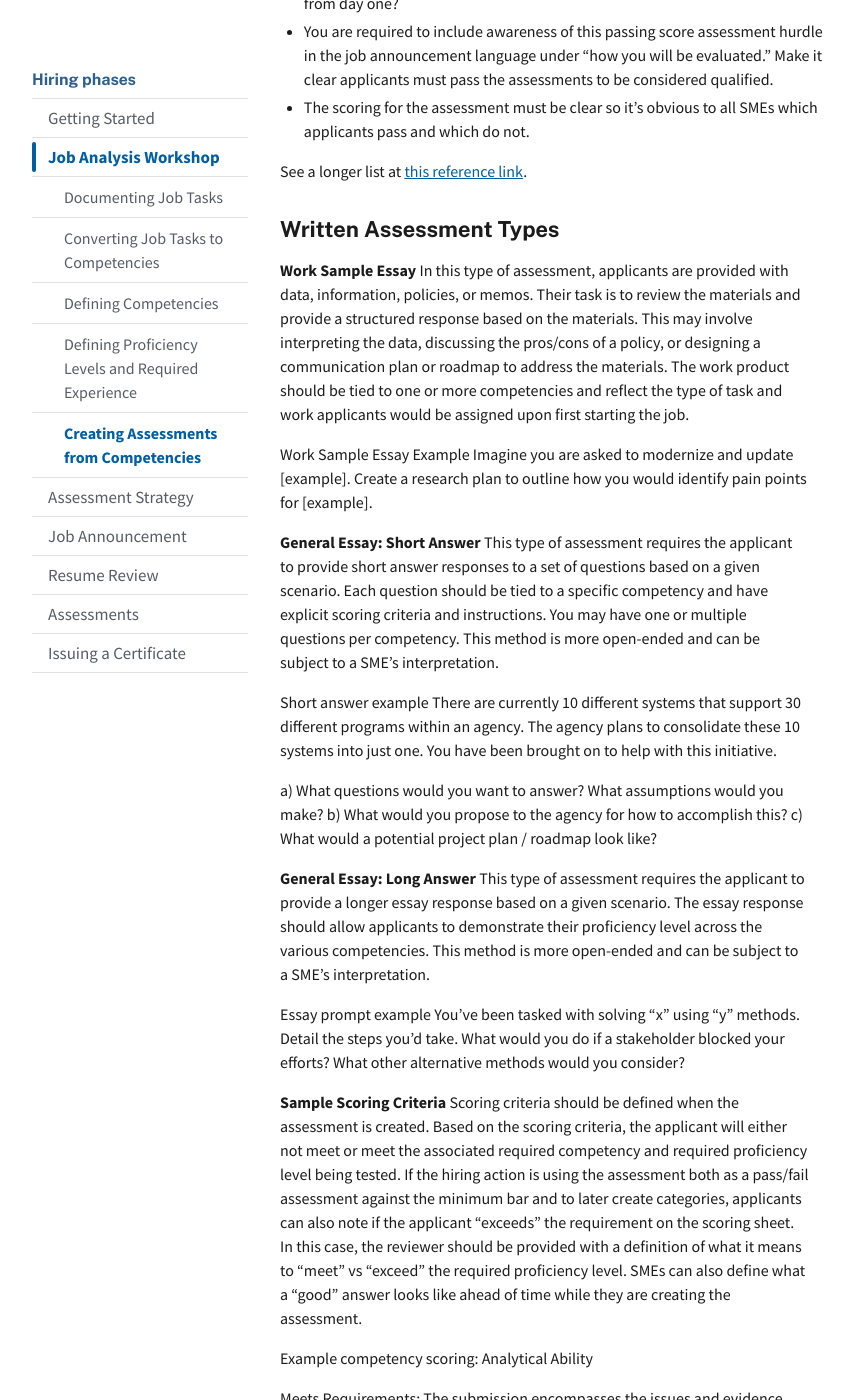
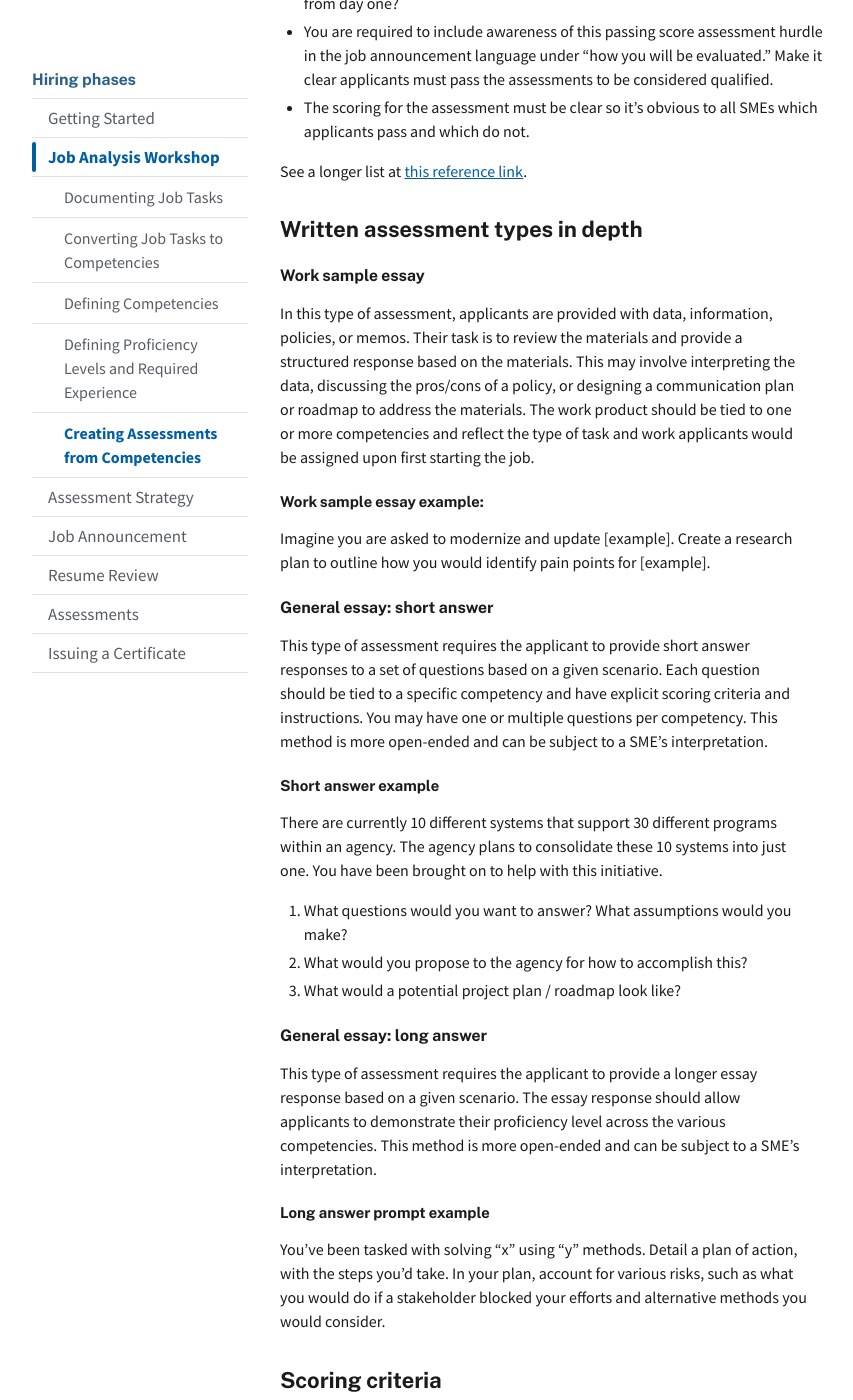
Before and after one commit to usds/SME-QA-Website, a Jekyll site: the page built from pages/phases/job-analysis/creating-assessments-from-competencies.md, in a window 1280 px wide and 1400 px high, scrolled down 1320 px. Shown: the whole window, without its empty margins (128-981 px from the left). Built offline with Jekyll 4.4.1, drawn with Linux system fonts in a browser that asks for light colours; some of the changed text lies outside the part shown.

Commit message:
formatting updates

```diff
--- a/pages/phases/job-analysis/creating-assessments-from-competencies.md
+++ b/pages/phases/job-analysis/creating-assessments-from-competencies.md
@@ -19,14 +19,14 @@ As a best practice, applicants should pass through multiple hurdles with multipl
 
 Use your defined competencies, proficiencies, and required experience to create guidance for SMEs reviewing applicant responses.
 
-### Assessment Options (all pass/fail)
+### Assessment options (all pass/fail)
 
 During job analysis you will select additional assessment hurdles to measure an applicant's competencies. For example:
 
-  - Work Samples (these can be requested at the time of application)
-  - Written Assessments
-  - Structured Interviews
-  - USAHire Assessments
+  - Work samples (these can be requested at the time of application)
+  - Written assessments
+  - Structured interviews
+  - USAHire assessments
 
 You should discuss options thoughtfully with hiring managers before the job analysis workshop, then plan the content of the assessments with SMEs during that workshop. If you have more than one assessment then they must measure two different things. This allows you to disqualify applicants from the second assessment if they don't pass the first.
 
@@ -37,47 +37,46 @@ If you are creating a new passing score work simulation assessment, think throug
 
 See a longer list at [this reference link](https://www.opm.gov/policy-data-oversight/assessment-and-selection/other-assessment-methods/).
 
-### Written Assessment Types
+### Written assessment types in depth
 
-**Work Sample Essay**
+#### Work sample essay
 In this type of assessment, applicants are provided with data, information, policies, or memos. Their task is to review the materials and provide a structured response based on the materials. This may involve interpreting the data, discussing the pros/cons of a policy, or designing a communication plan or roadmap to address the materials. The work product should be tied to one or more competencies and reflect the type of task and work applicants would be assigned upon first starting the job.
 
-Work Sample Essay Example
+##### Work sample essay example:
 Imagine you are asked to modernize and update [example]. Create a research plan to outline how you would identify pain points for [example].
 
-**General Essay: Short Answer**
+#### General essay: short answer
 This type of assessment requires the applicant to provide short answer responses to a set of questions based on a given scenario. Each question should be tied to a specific competency and have explicit scoring criteria and instructions. You may have one or multiple questions per competency. This method is more open-ended and can be subject to a SME’s interpretation.
 
-Short answer example
+##### Short answer example
 There are currently 10 different systems that support 30 different programs within an agency. The agency plans to consolidate these 10 systems into just one. You have been brought on to help with this initiative.
 
-a)	What questions would you want to answer? What assumptions would you make?
-b)	What would you propose to the agency for how to accomplish this?
-c)	What would a potential project plan / roadmap look like?
+1.	What questions would you want to answer? What assumptions would you make?
+2.	What would you propose to the agency for how to accomplish this?
+3.	What would a potential project plan / roadmap look like?
 
-**General Essay: Long Answer**
+#### General essay: long answer
 This type of assessment requires the applicant to provide a longer essay response based on a given scenario. The essay response should allow applicants to demonstrate their proficiency level across the various competencies. This method is more open-ended and can be subject to a SME’s interpretation.
 
-Essay prompt example
-You’ve been tasked with solving “x” using “y” methods. Detail the steps you’d take. What would you do if a stakeholder blocked your efforts? What other alternative methods would you consider?
+##### Long answer prompt example
+You’ve been tasked with solving “x” using “y” methods. Detail a plan of action, with the steps you’d take. In your plan, account for various risks, such as what you would do if a stakeholder blocked your efforts and alternative methods you would consider.
 
-**Sample Scoring Criteria**
+### Scoring criteria
 Scoring criteria should be defined when the assessment is created. Based on the scoring criteria, the applicant will either not meet or meet the associated required competency and required proficiency level being tested. If the hiring action is using the assessment both as a pass/fail assessment against the minimum bar and to later create categories, applicants can also note if the applicant “exceeds” the requirement on the scoring sheet. In this case, the reviewer should be provided with a definition of what it means to “meet” vs “exceed” the required proficiency level. SMEs can also define what a “good” answer looks like ahead of time while they are creating the assessment.
 
-Example competency scoring: Analytical Ability
+##### Example competency scoring: Analytical ability
 
-Meets Requirements: The submission encompasses the issues and evidence that were identified in the answer key table. A recommendation is provided.
+- Meets Requirements: The submission encompasses the issues and evidence that were identified in the answer key table. A recommendation is provided.
+- Exceeds Requirements: In addition to meeting the “Meets Requirements” definition, the applicant’s summary includes mitigating factors.
 
-Exceeds Requirements: In addition to meeting the “Meets Requirements” definition, the applicant’s summary includes mitigating factors.
-
-### Written Assessments Tips
+### Written assessments tips
 - The assessment type should be appropriate to evaluate the applicant's proficiency level within the pre-defined competencies.
 - Ideally, you will have time during the workshop for live testing of assessment questions. If you end up revising the assessment after the workshop, the revised assessment will need to be tested.
 - As part of testing, record the time it will take to conduct the written assessment. Add that to the job announcement and assessment instructions.
 - You should provide an estimated timeframe within the JOA in which applicants can expect a written assessment to be sent (e.g., "If you are selected to move forward, you should expect to receive a written assessment within approximately 3-5 days of this announcement closing."
 - To keep the applicant burden manageable, give applicants a maximum word count to use to complete the assessment.
 
-### If Using Two Structured Interviews
+### If using two structured interviews
 
 **Phone Assessment Interview 1** tests the applicant's *breadth of experience* by evaluating their basic knowledge across all required competencies. Write one question per competency and include follow-up questions to determine whether the applicant meets the required proficiency level. Breadth interviews tend to take 30 minutes and could be conducted asyncronously. Asyncronous interviews allow the agency to utilize tools where all applicants receive an interview link at the same time and have a certain number of days to return a recording of their responses for a SME to later review.
 
```
